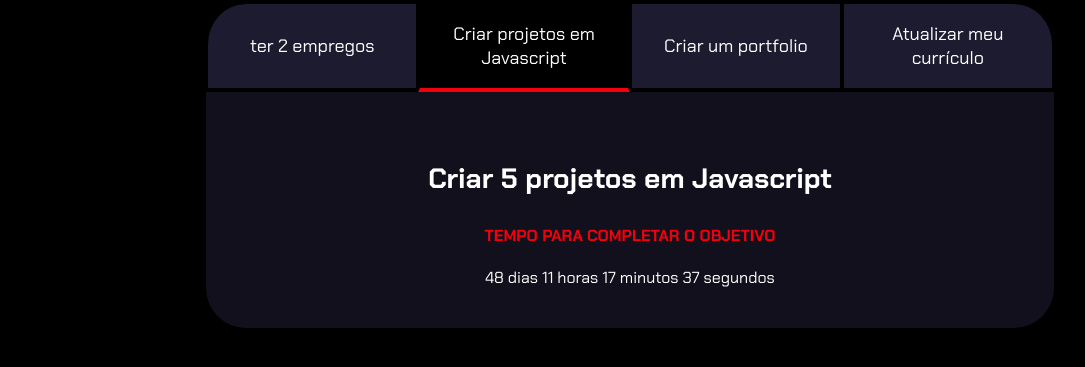
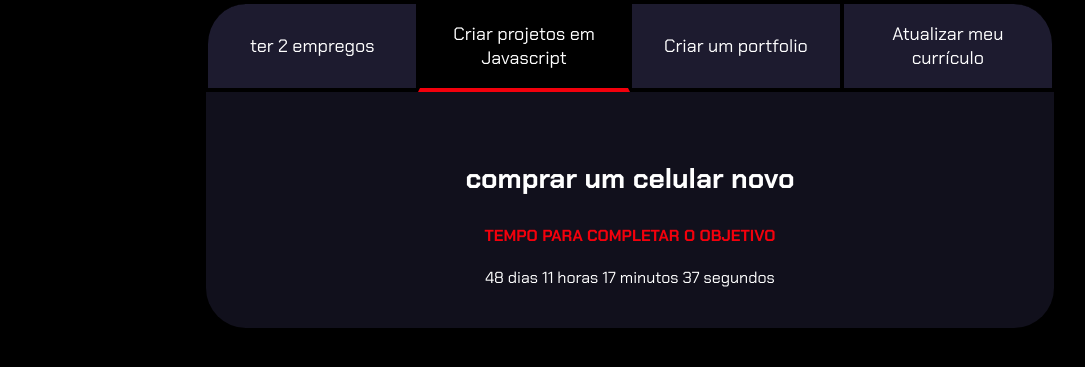
Before and after one commit to kauazinobrabo45/kauazindoTI, a plain HTML site: page index.html in a window 1280 px wide. Both pictures are taken after a click on the button "Criar projetos em Javascript". Shown: the part 99-466 px from the top of the page, without its empty margins (10-1095 px from the left). Drawn offline with Linux system fonts and the light colour scheme.

Commit message:
dnymbthfd

```diff
--- a/index.html
+++ b/index.html
@@ -23,7 +23,7 @@
                 <div class="contador"></div>
             </div>
             <div class="aba-conteudo">
-                <h3 class="aba-conteudo-titulo-principal">Criar 5 projetos em Javascript</h3>
+                <h3 class="aba-conteudo-titulo-principal">comprar um celular novo</h3>
                 <h4 class="aba-conteudo-titulo-secundario">Tempo para completar o objetivo</h4>
                 <div class="contador"></div>
             </div>
```
